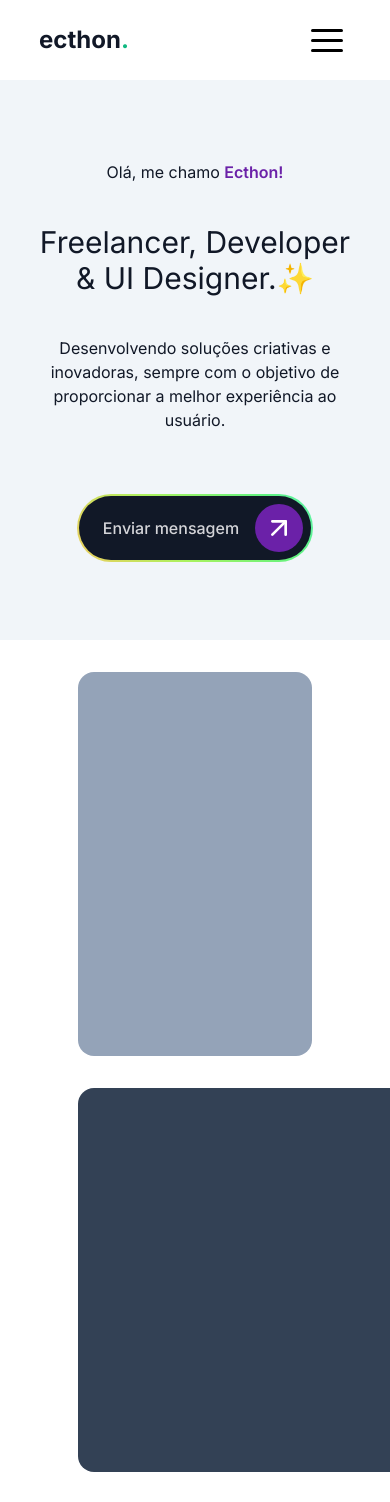
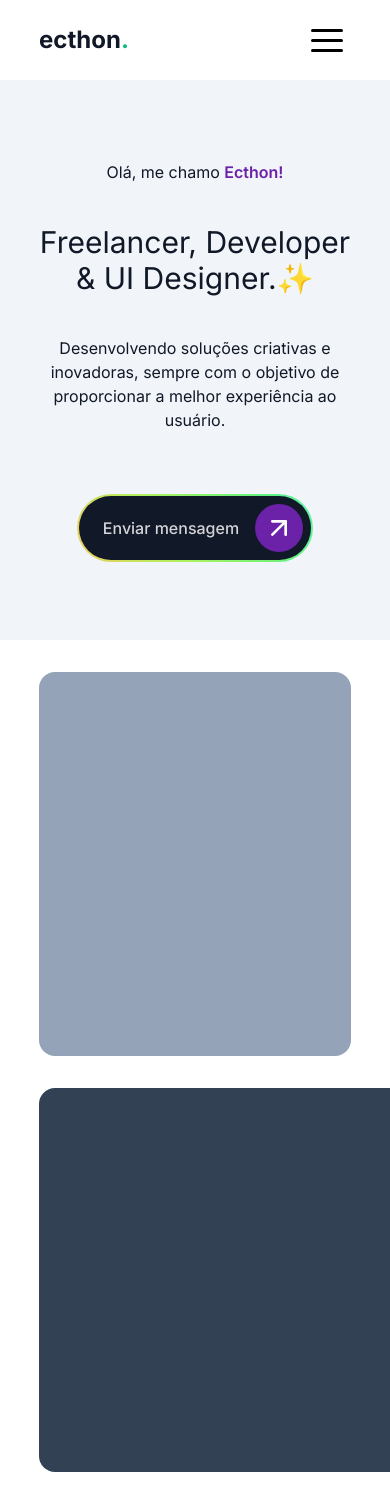
Before and after one commit to ecthon/ecthon-app-2023, a Next.js app: page / in a window 390 px wide. Shown: the top 1502 px of the page. Built offline with nearby package versions, Linux system fonts and the light colour scheme.

Commit message:
style: responsive sections projects

```diff
--- a/src/components/sections/Projects/index.tsx
+++ b/src/components/sections/Projects/index.tsx
@@ -1,11 +1,11 @@
 export function Projects() {
     return (
-        <div className="flex flex-col gap-y-8 w-3/5 mx-auto">
+        <section className="flex flex-col gap-y-8 w-3/5 max-sm:w-4/5 mx-auto">
             <div className="flex flex-wrap w-full h-auto gap-8">
-                <div className="button border-effect flex w-96 h-96 bg-slate-400 rounded-2xl"></div>
+                <div className="button border-effect flex w-96 max-sm:w-100% h-96 bg-slate-400 rounded-2xl"></div>
                 <div className="flex flex-1 min-w-96 h-96 bg-slate-700 rounded-2xl"></div>
             </div>
             <div className="flex w-full h-96 rounded-2xl bg-purple-600"></div>
-        </div>
+        </section>
     )
 }
```
